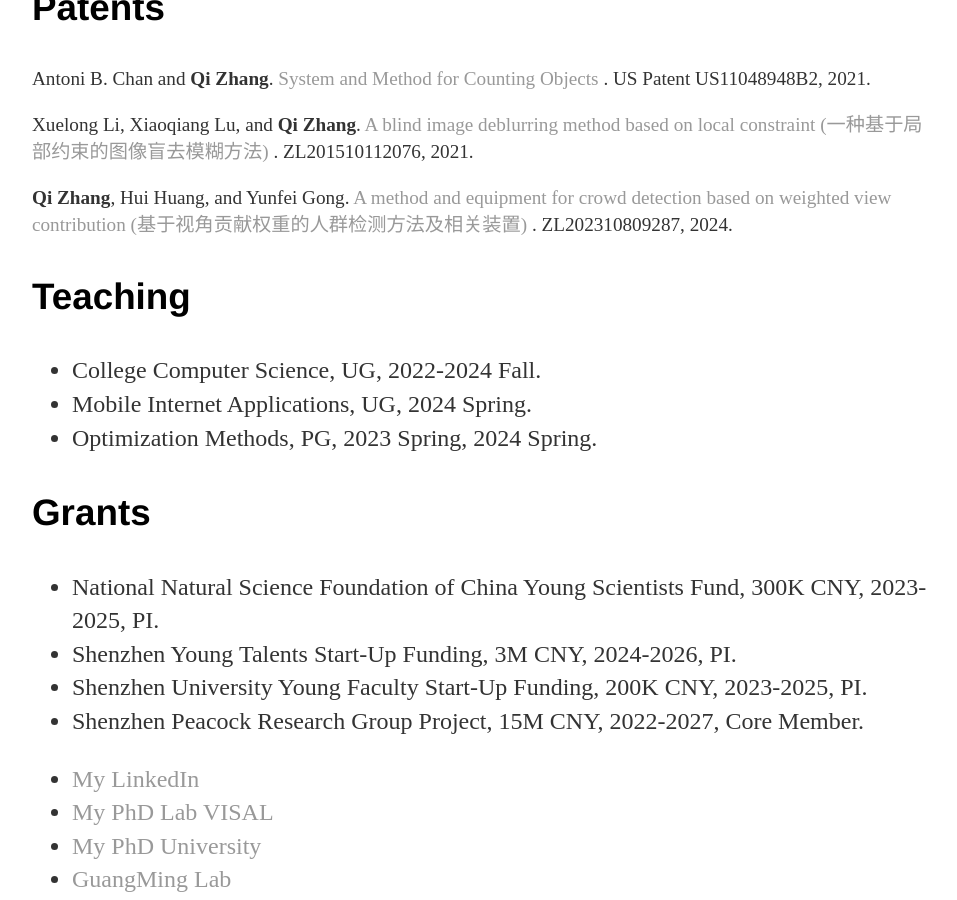
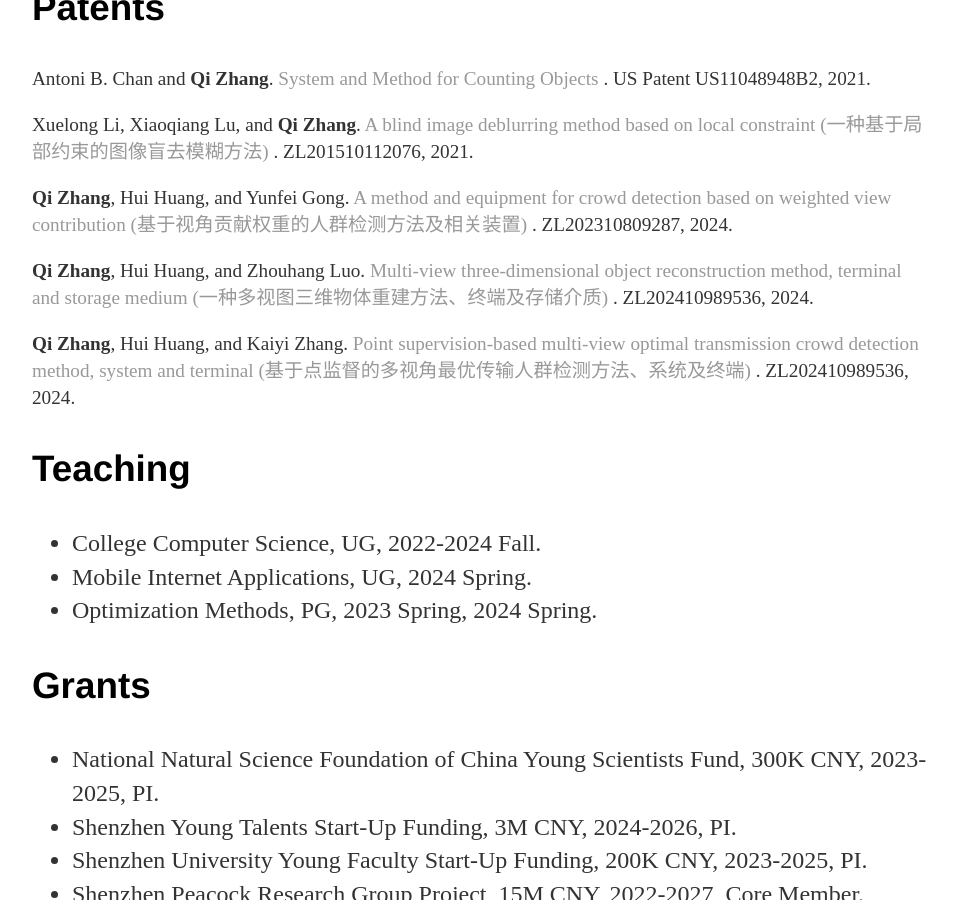
Before and after one commit to zqyq/zqyq.github.io, a Jekyll site: the page built from about/index.html, in a window 1280 px wide and 900 px high, scrolled down 2141 px. Shown: the whole window, without its empty margins (160-1117 px from the left). Built offline with Jekyll 4.4.1, drawn with Linux system fonts in a browser that asks for light colours.

Commit message:
Update index.html

```diff
--- a/about/index.html
+++ b/about/index.html
@@ -121,6 +121,18 @@ title: About Qi ZHANG
 				</a>.
 				ZL202310809287, 2024.
 			</p>
+			<p><strong>Qi Zhang</strong>, Hui Huang, and Zhouhang Luo.
+				<a href='https://patents.google.com/patent/CN118521721A/'>
+				Multi-view three-dimensional object reconstruction method, terminal and storage medium (一种多视图三维物体重建方法、终端及存储介质)
+				</a>.
+				ZL202410989536, 2024.
+			</p>
+			<p><strong>Qi Zhang</strong>, Hui Huang, and Kaiyi Zhang.
+				<a href='https://patents.google.com/patent/CN118429781A'>
+				Point supervision-based multi-view optimal transmission crowd detection method, system and terminal (基于点监督的多视角最优传输人群检测方法、系统及终端)
+				</a>.
+				ZL202410989536, 2024.
+			</p>
 
 		<h3>Teaching</h3>
 			<ul class="contacts">
```
